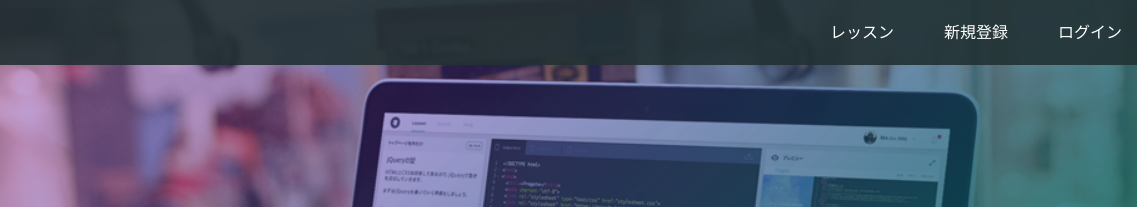
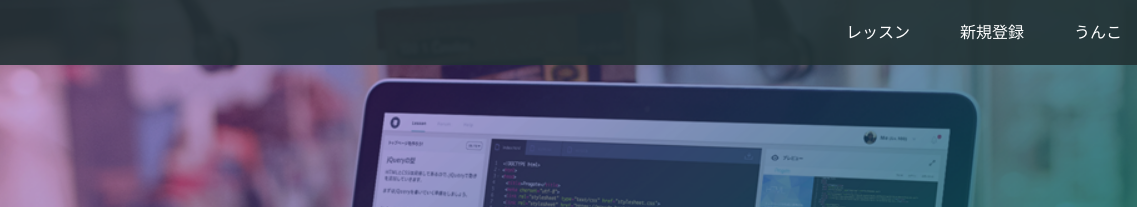
Before and after one commit to iwazawa/github.io, a plain HTML site: page index.html in a window 1280 px wide. Shown: the top 207 px of the page, 143-1280 px from the left. Drawn offline with Linux system fonts and the light colour scheme.

Commit message:
Update index.html

```diff
--- a/index.html
+++ b/index.html
@@ -17,7 +17,7 @@
       <div class="header-right">
         <a href="#">レッスン</a>
         <a href="#">新規登録</a>
-        <a href="#" class="login">ログイン</a>
+        <a href="#" class="login">うんこ</a>
       </div>
     </div>
   </header>
```
